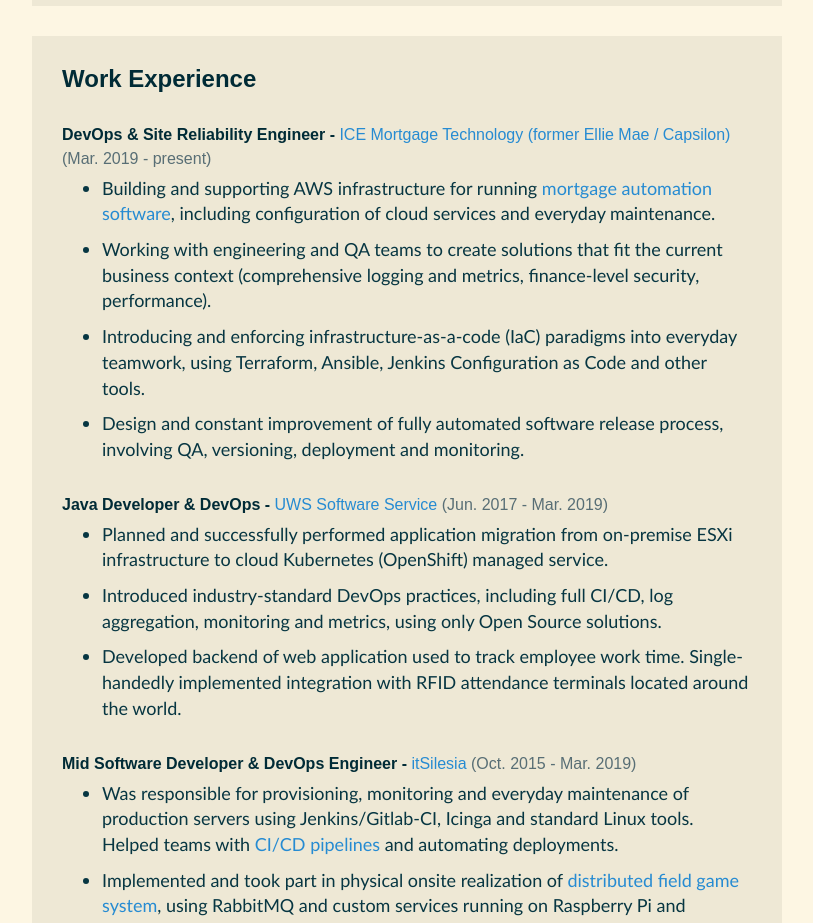
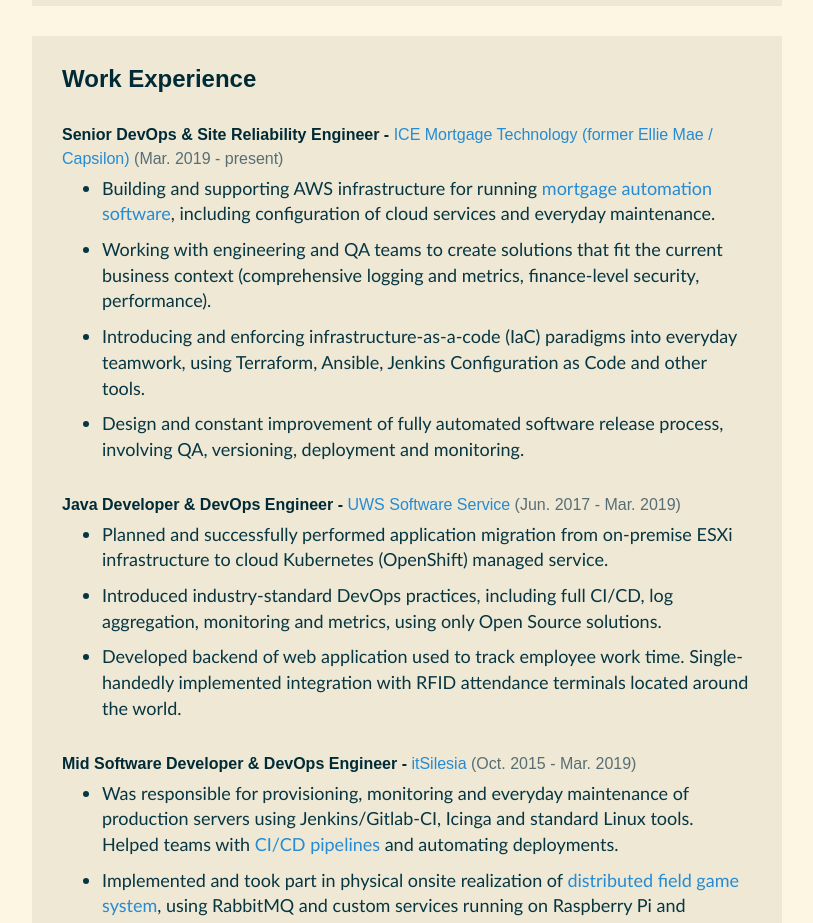
Before and after one commit to AleksanderGrzybowski/aleksandergrzybowski.pl, a website: page index.html in a window 1280 px wide. Shown: the part 2040-2963 px from the top of the page, without its empty margins (38-851 px from the left). Drawn offline with nearby package versions, Linux system fonts and the light colour scheme; files that its build step writes are made by us from their sources; a web font is replaced by a local one.

Commit message:
Accurate titles

```diff
--- a/index.html
+++ b/index.html
@@ -352,7 +352,7 @@
           <div class="content">
             <div class="item">
               <h3 class="title">
-                DevOps & Site Reliability Engineer -
+                Senior DevOps & Site Reliability Engineer -
                 <span class="place">
                   <a href="https://www.icemortgagetechnology.com/aiq" target="_blank">ICE Mortgage Technology (former Ellie Mae / Capsilon)</a>
                 </span>
@@ -387,7 +387,7 @@
             </div>
             <div class="item">
               <h3 class="title">
-                Java Developer & DevOps -
+                Java Developer & DevOps Engineer -
                 <span class="place">
                   <a href="https://uws.ie" target="_blank">UWS Software Service </a>
                 </span>
```
